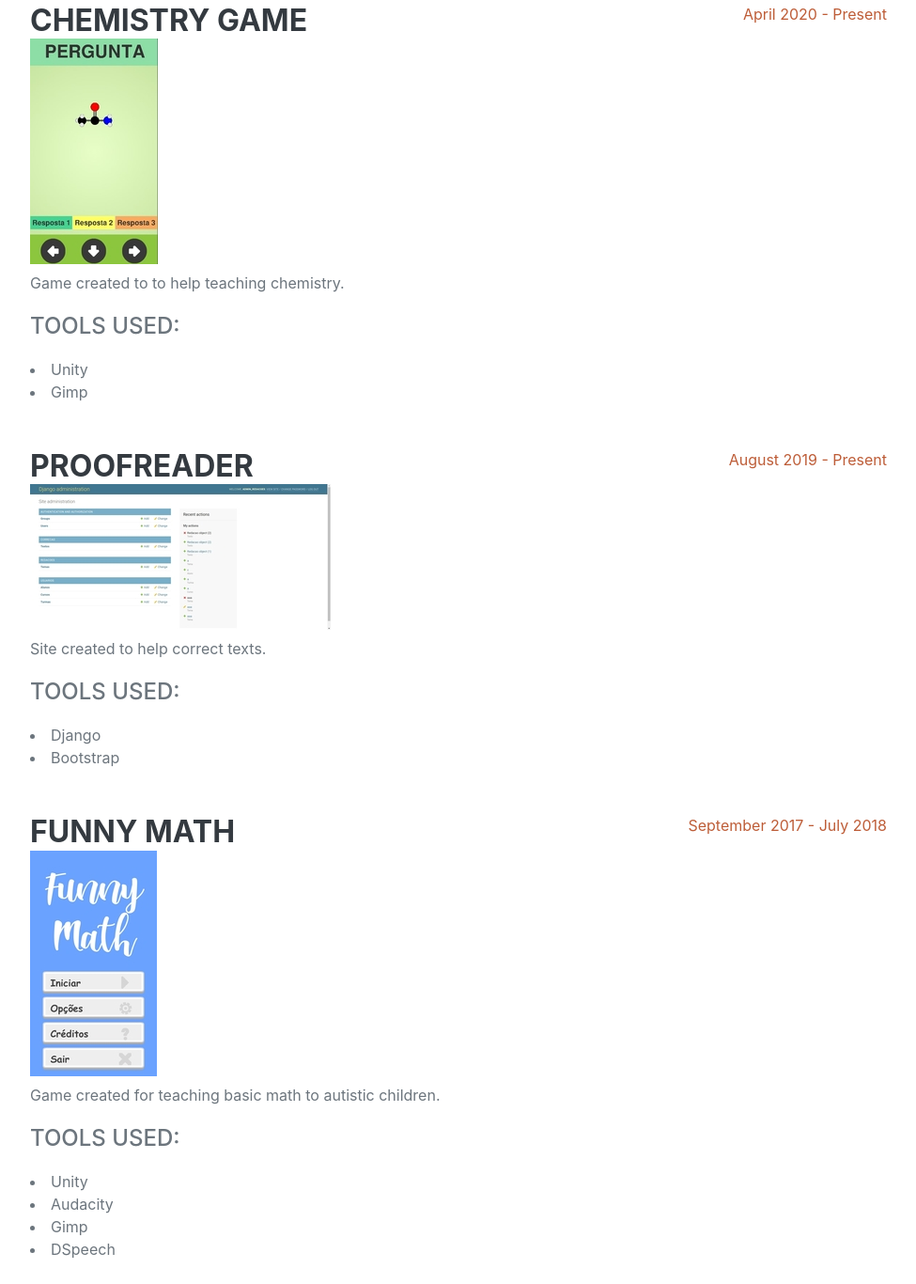
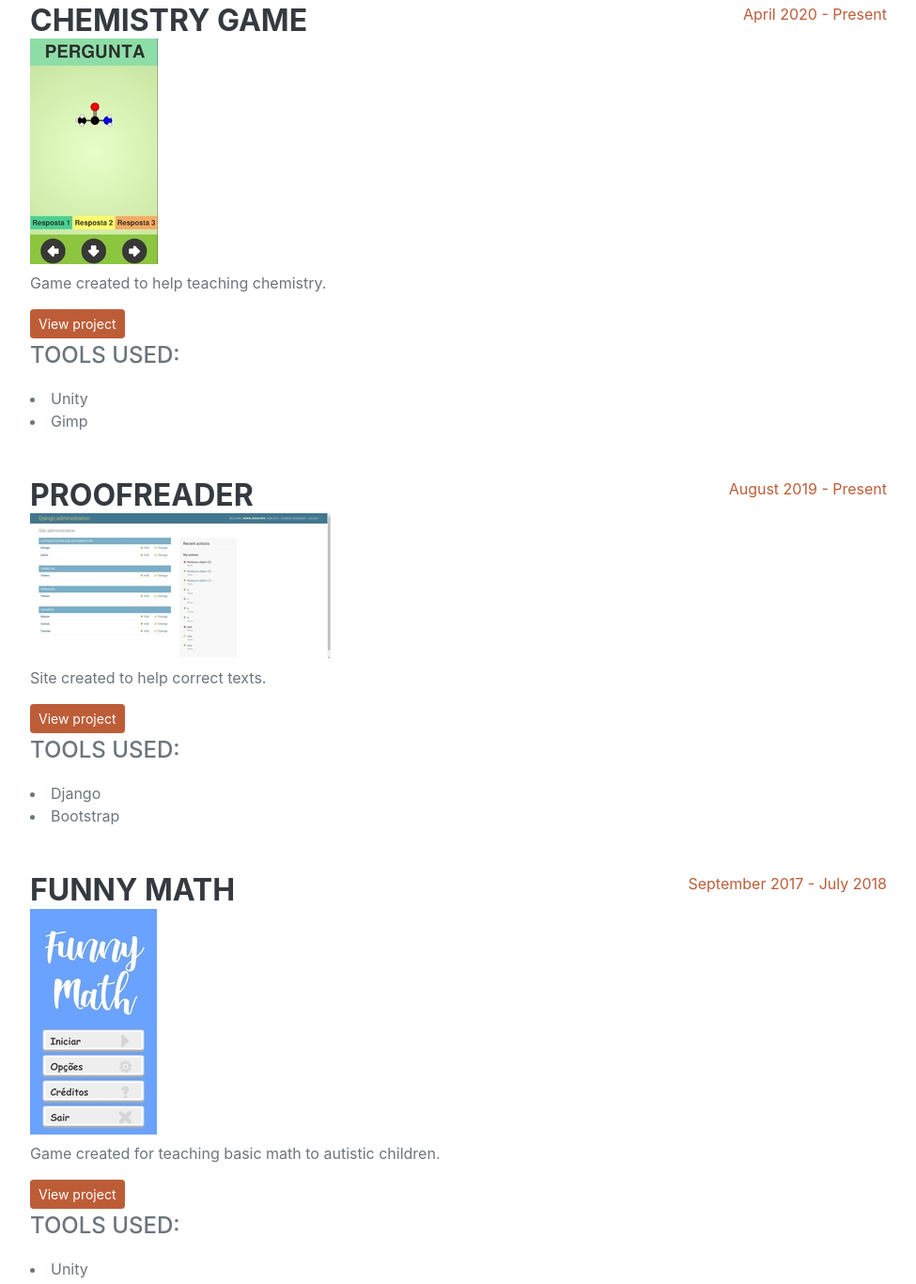
Before and after one commit to heloisaGuimaraes/heloisaGuimaraes.github.io, a plain HTML site: page index.html in a window 1280 px wide. Shown: the part 1468-2834 px from the top of the page at 94% size, without its empty margins (288-1263 px from the left). Drawn offline with nearby package versions, Linux system fonts and the light colour scheme; a web font is replaced by a local one.

Commit message:
Updating some information

```diff
--- a/index.html
+++ b/index.html
@@ -65,7 +65,8 @@
                         <div class="flex-grow-1">
                             <h3 class="mb-0">Chemistry Game</h3>
                             <span class="d-none d-lg-block"><img class="img-fluid mx-auto mb-2" src="assets/img/img3.jpg" alt="" /></span>
-                            <p>Game created to to help teaching chemistry.</p>
+                            <p>Game created to help teaching chemistry.</p>
+                            <a href="https://github.com/heloisaGuimaraes/chemistry_game" class="btn btn-primary btn-sm" role="button" aria-pressed="true">View project</a>
                             <div class="subheading mb-3">Tools used:</div>
                             <li>
                             <span class="fa-li"><i class="fas fa-check"></i></span>Unity
@@ -82,6 +83,7 @@
                             <h3 class="mb-0">Proofreader</h3>
                             <span class="d-none d-lg-block"><img class="img-fluid mx-auto mb-2" src="assets/img/img2.jpg" alt="" /></span>
                             <p>Site created to help correct texts.</p>
+                            <a href="https://github.com/heloisaGuimaraes/proofreader" class="btn btn-primary btn-sm" role="button" aria-pressed="true">View project</a>
                             <div class="subheading mb-3">Tools used:</div>
                             <li>
                             <span class="fa-li"><i class="fas fa-check"></i></span>Django
@@ -98,6 +100,8 @@
                             <h3 class="mb-0">Funny Math</h3>
                             <span class="d-none d-lg-block"><img class="img-fluid mx-auto mb-2" src="assets/img/img1.jpg" alt="" /></span>
                             <p>Game created for teaching basic math to autistic children.</p>
+
+                            <a href="https://github.com/heloisaGuimaraes/funny_math" class="btn btn-primary btn-sm" role="button" aria-pressed="true">View project</a>
                             <div class="subheading mb-3">Tools used:</div>
                            <li>
                             <span class="fa-li"><i class="fas fa-check"></i></span>Unity
@@ -119,10 +123,14 @@
                     </div>
                     <div class="d-flex flex-column flex-md-row justify-content-between">
                         <div class="flex-grow-1">
-                            <h3 class="mb-0">Math Run</h3>
+                            <h3 class="mb-0">Math Run </h3>
+
                             <span class="d-none d-lg-block"><img class="img-fluid mx-auto mb-2" src="assets/img/img0.jpg" alt="" /></span>
 
                             <p>Game created for teaching basic mathematics.</p>
+
+                            <a href="https://github.com/heloisaGuimaraes/math_run" class="btn btn-primary btn-sm" role="button" aria-pressed="true">View project</a>
+
                             <div class="subheading mb-3">Tool used:</div>
                             <li>
                             <span class="fa-li"><i class="fas fa-check"></i></span>Unity
```
